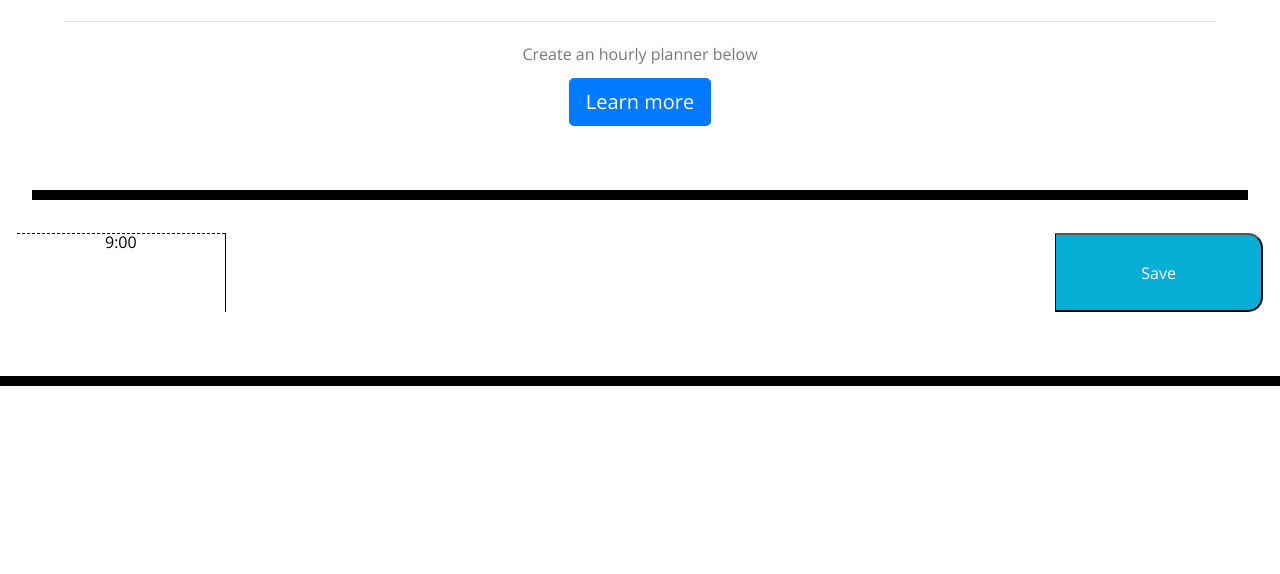
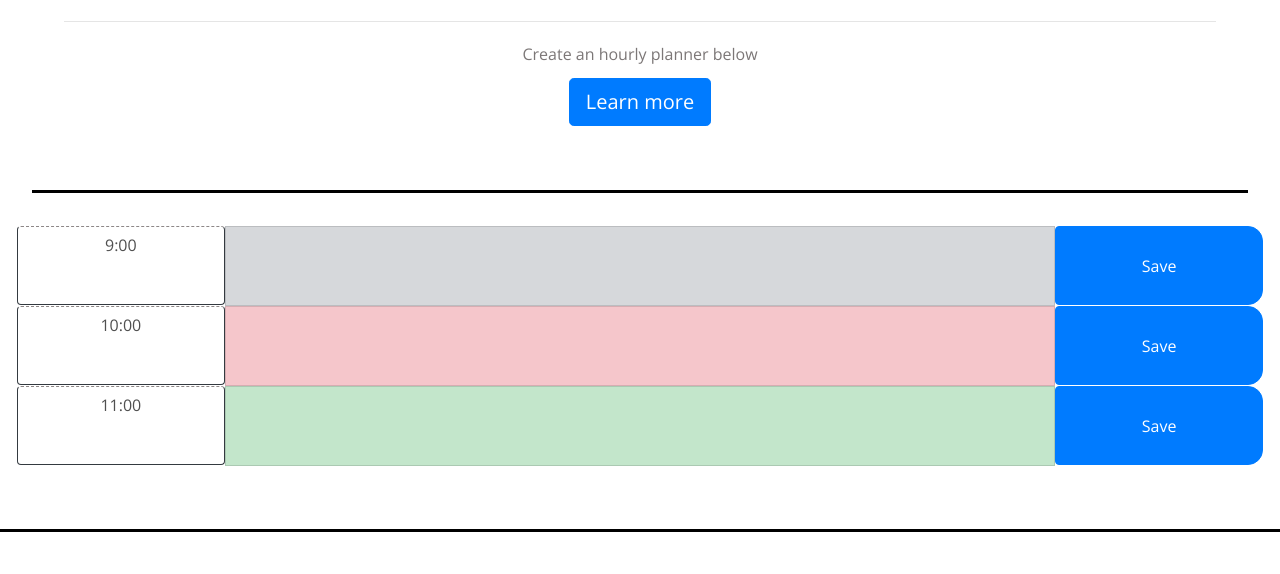
Before and after one commit to Zartender/Daily-Planner, a plain HTML site: page index.html in a window 1280 px wide. Shown: the part 226-800 px from the top of the page. Drawn offline with nearby package versions, Linux system fonts and the light colour scheme.

Commit message:
updates to css, classes, and script.

```diff
--- a/assets/css/style.css
+++ b/assets/css/style.css
@@ -18,7 +18,7 @@ body {
     background-color: transparent;
     color: rgb(124, 119, 119);
     border-radius: 0;
-    border-bottom: 10px solid black;
+    border-bottom: 3px solid black;
     /* background-image: url(../images/SourceFile.png);
     background-size: cover; */
 
@@ -37,12 +37,14 @@ body {
     white-space: pre-wrap;
     height: 80px;
     border-top: 1px solid white;
+
   }
 
   .hour {
     background-color: #ffffff;
-    color: #000000;
-    border-top: 1px dashed #000000;
+    color: #505050;
+    border-top: 1px dashed #8d8787;
+    border-radius: .25rem;
   }
 
   .past {
@@ -61,10 +63,10 @@ body {
   }
 
   .saveBtn {
-    border-left: 1px solid black;
+    /* border-left: 1px solid black; */
     border-top-right-radius: 15px;
     border-bottom-right-radius: 15px;
-    background-color: #06aed5;
+    /* background-color: #06aed5; */
     color: white;
   }
 
--- a/assets/js/script.js
+++ b/assets/js/script.js
@@ -1,8 +1,9 @@
 
 console.log("Loading JS ");
 var today = moment();
-$("#today").text(today.format("MMM Do, YYYY"));
+$("#today").text(today.format('MMMM Do YYYY, h:mm:ss a'));
 console.log(today.format);
+
 
 $('.saveBtn').on('click', function () {
     console.log('.saveBtn', $(this));
--- a/index.html
+++ b/index.html
@@ -12,8 +12,8 @@
     <link rel="stylesheet" href="https://use.fontawesome.com/releases/v5.8.1/css/all.css"
         integrity="sha384-50oBUHEmvpQ+1lW4y57PTFmhCaXp0ML5d60M1M7uH2+nqUivzIebhndOJK28anvf" crossorigin="anonymous" />
 
-    <!-- link for Moment.js -->
-    <script type="text/javascript" src="https://cdnjs.cloudflare.com/ajax/libs/moment.js/2.27.0/moment.min.js"></script>
+    <!-- link for Moment.js
+    <script type="text/javascript" src="https://cdnjs.cloudflare.com/ajax/libs/moment.js/2.27.0/moment.min.js"></script> -->
 
     <!-- link for GoogleFonts -->
     <link href="https://fonts.googleapis.com/css?family=Open+Sans&display=swap" rel="stylesheet" />
@@ -47,22 +47,22 @@
           </div> -->
         <!-- 900 -->
         <div class="row">
-            <span class="col-md-2 hour">9:00</span>
-            <textarea class="col-md-8 description"></textarea>
-            <button class="saveBtn col-md-2">Save</button>
+            <span class="col-md-2 hour btn btn-outline-dark" type="button">9:00</span>
+            <textarea class="col-md-8 description list-group-item list-group-item-action list-group-item-secondary"></textarea>
+            <button class="saveBtn col-md-2 btn btn-primary" type="submit">Save</button>
         </div>
         <!-- 1000 -->
-        <!-- <div class="row">
-            <span class="col-md-2 hour">10:00</span>
-            <textarea class="col-md-8 description"></textarea>
-            <button class="saveBtn col-md-2">Save</button>
-        </div> -->
+        <div class="row">
+            <span class="col-md-2 hour btn btn-outline-dark" type="button">10:00</span>
+            <textarea class="col-md-8 description list-group-item list-group-item-action list-group-item-danger"></textarea>
+            <button class="saveBtn col-md-2 btn btn-primary" type="submit">Save</button>
+        </div>
         <!-- 1100 -->
-        <!-- <div class="row">
-            <span class="col-md-2 hour">11:00</span>
-            <textarea class="col-md-8 description"></textarea>
-            <button class="saveBtn col-md-2">Save</button>
-        </div> -->
+        <div class="row">
+            <span class="col-md-2 hour btn btn-outline-dark" type="button">11:00</span>
+            <textarea class="col-md-8 description list-group-item list-group-item-action list-group-item-success"></textarea>
+            <button class="saveBtn col-md-2 btn btn-primary" type="submit">Save</button>
+        </div>
         <!-- 1200 -->
         <!-- <div class="row">
             <span class="col-md-2 hour">12:00</span>
```
